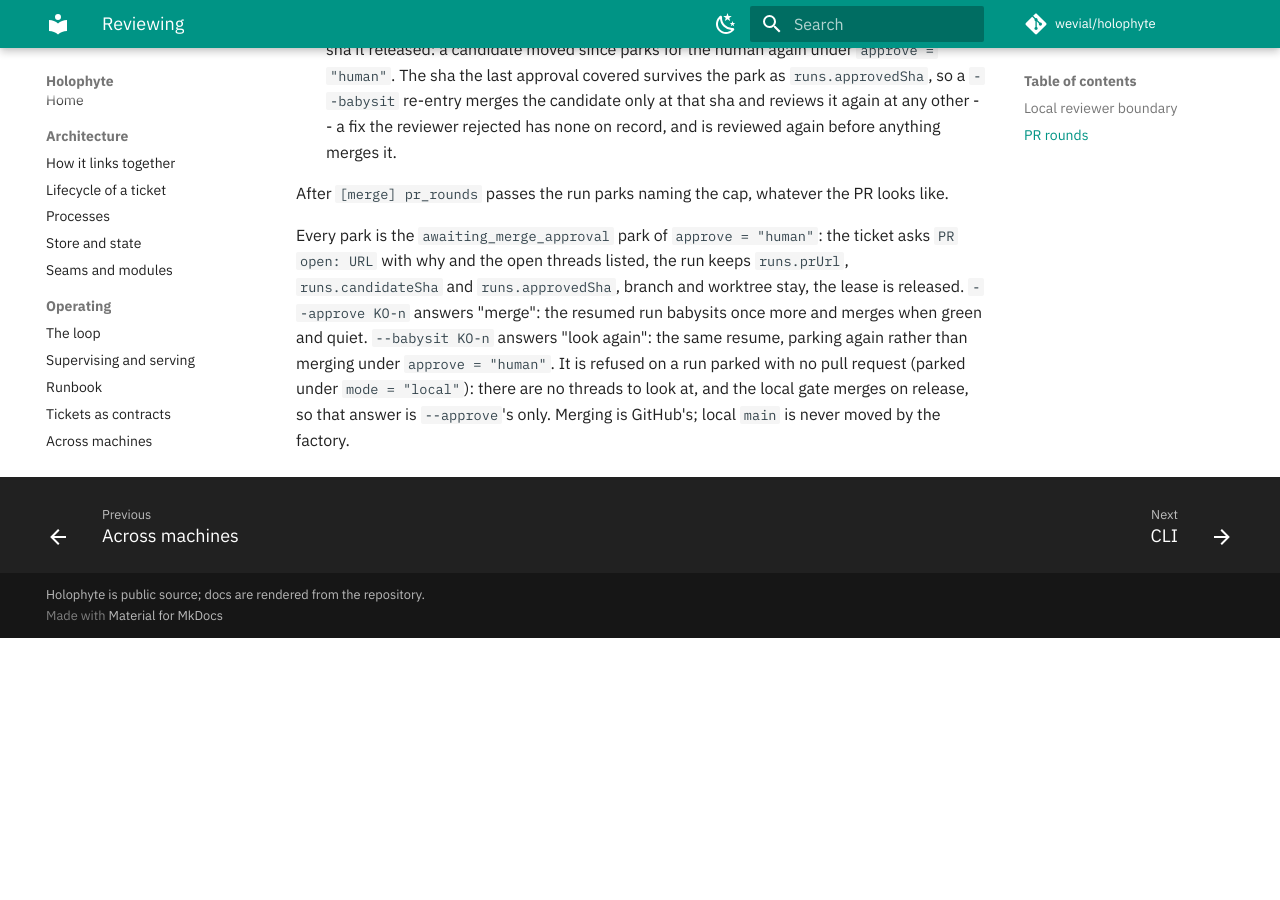
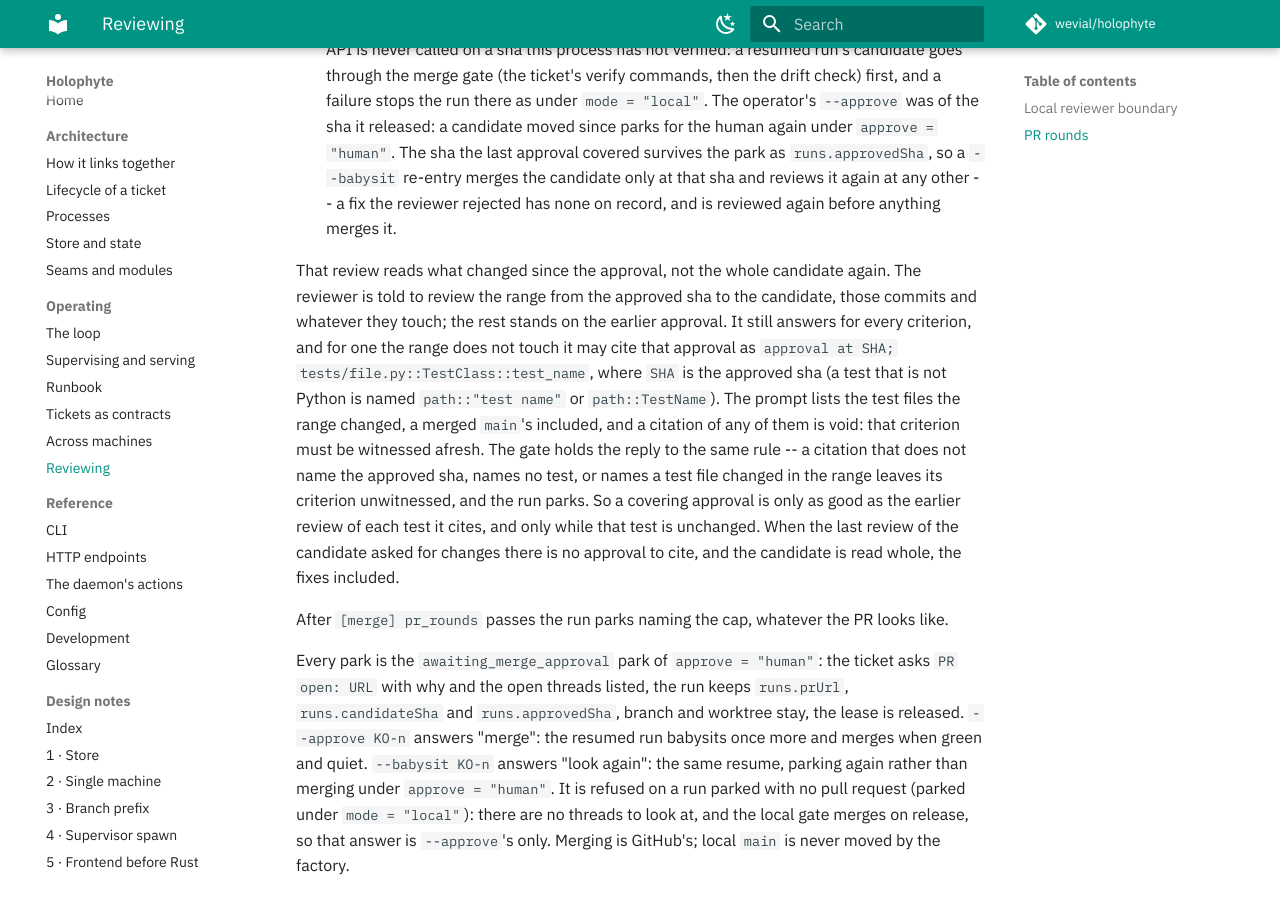
Before and after one commit to wevial/holophyte, an MkDocs documentation site: the page built from docs/reviewing.md, in a window 1280 px wide and 900 px high, scrolled down 4293 px. Built offline with MkDocs 1.6.1 and Material for MkDocs 9.7.7, drawn with Linux system fonts in a browser that asks for light colours; comment, search, counter and statistics services are not loaded; before the commit the page ends 4931 px from its top, so only the background shows below that; some of the changed text lies outside the part shown.

Commit message:
docs(reviewing): state a covering review's scope, citation form and void rule (KO-629)
Step 6 of the PR rounds said a moved candidate is reviewed at its fixed
sha, which reads as a whole-candidate review. Since KO-565/KO-588 the
reviewer reads only the range after approval and may cite that approval
for an untouched criterion, void when the cited test file changed. The
page now says so, and the boundary section notes the focused-test
instruction after a passing verify. A test pins the quoted citation form
to the one covering_scope() emits.

```diff
--- a/docs/reviewing.md
+++ b/docs/reviewing.md
@@ -41,7 +41,11 @@ directories the task worktree already holds, those the project lists in
 runs in the container against the packages the candidate was verified with.
 A verify command that needs an install the worktree does not hold, or a
 directory the project does not list, cannot be run there and the reviewer
-should say so rather than report the gate unverified.
+should say so rather than report the gate unverified. When the ticket's
+verify commands and the project's baseline passed at the candidate, the
+reviewer's brief says so and tells it not to rerun the full suite, which runs
+as a pull request check, but to run only the focused tests a specific concern
+needs.
 
 How many review rounds a run gets is decided per run, before its first
 review, from the size of the candidate's diff and the `[loop]` review keys
@@ -208,6 +212,24 @@ One pass:
    reviews it again at any other -- a fix the reviewer rejected has none
    on record, and is reviewed again before anything merges it.
 
+   That review reads what changed since the approval, not the whole
+   candidate again. The reviewer is told to review the range from the
+   approved sha to the candidate, those commits and whatever they touch;
+   the rest stands on the earlier approval. It still answers for every
+   criterion, and for one the range does not touch it may cite that
+   approval as `approval at SHA; tests/file.py::TestClass::test_name`,
+   where `SHA` is the approved sha (a test that is not Python is named
+   `path::"test name"` or `path::TestName`). The prompt lists the test
+   files the range changed, a merged `main`'s included, and a citation
+   of any of them is void: that criterion must be witnessed afresh. The
+   gate holds the reply to the same rule -- a citation that does not name
+   the approved sha, names no test, or names a test file changed in the
+   range leaves its criterion unwitnessed, and the run parks. So a
+   covering approval is only as good as the earlier review of each test
+   it cites, and only while that test is unchanged. When the last review
+   of the candidate asked for changes there is no approval to cite, and
+   the candidate is read whole, the fixes included.
+
 After `[merge] pr_rounds` passes the run parks naming the cap, whatever
 the PR looks like.
 
```
Also changed, not shown: 2 other files.
